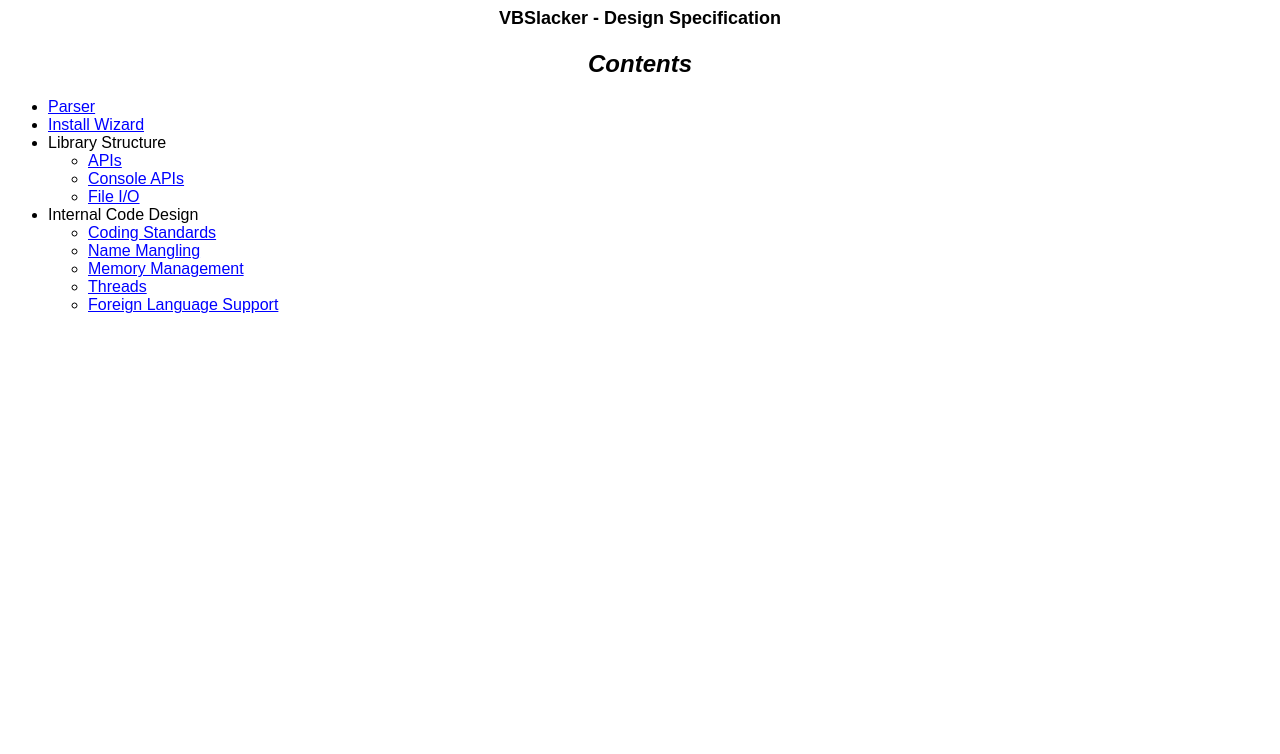
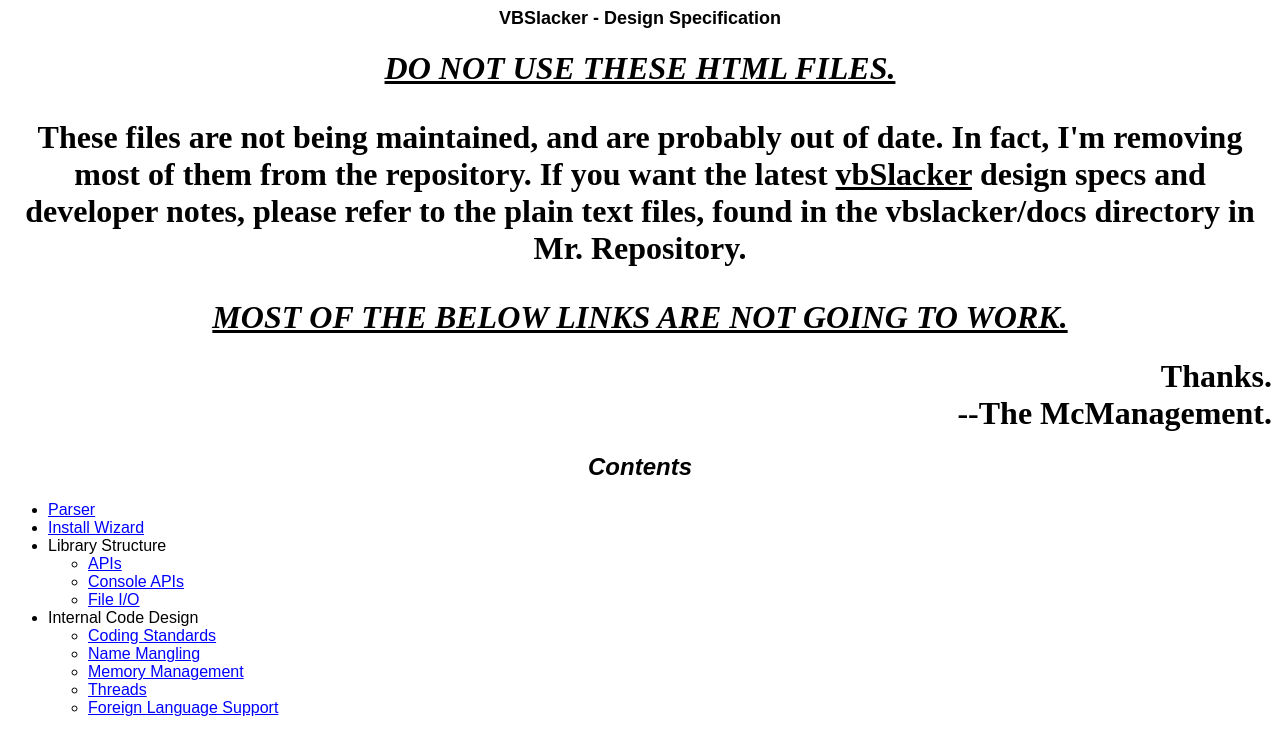
Before and after one commit to icculus/vbslacker, a plain HTML site: page docs/DesignSpecs/index.html in a window 1280 px wide. Drawn offline with Linux system fonts and the light colour scheme.

Commit message:
updated to show that this directory should be ignored.

```diff
--- a/docs/DesignSpecs/index.html
+++ b/docs/DesignSpecs/index.html
@@ -16,6 +16,29 @@ vlink="#800080">
 
 <h1 align="center"><font size="4" face="Arial"><b>VBSlacker -
 Design Specification</b></font></h1>
+
+<P><P>
+<H1 ALIGN="CENTER"><B><I><U>DO NOT USE THESE HTML FILES.</U></I></B>
+<P><P>
+
+These files are not being maintained, and are probably out of date. In fact,
+I'm removing most of them from the repository. If you want the latest
+<U>vbSlacker</U> design specs and developer notes, please refer to the plain
+text files, found in the <B>vbslacker/docs</B> directory in Mr. Repository.
+</H1>
+
+<P>
+<H1 ALIGN="CENTER">
+<B><U><I>MOST OF THE BELOW LINKS ARE NOT GOING TO WORK.</U></I></B>
+</H1>
+
+<P>
+
+<H1 ALIGN="RIGHT">Thanks.<BR>
+--The McManagement.
+</H1>
+<P>
+<P>
 
 <h2 align="center"><font face="Arial"><b><i>Contents</i></b></font></h2>
 
```
